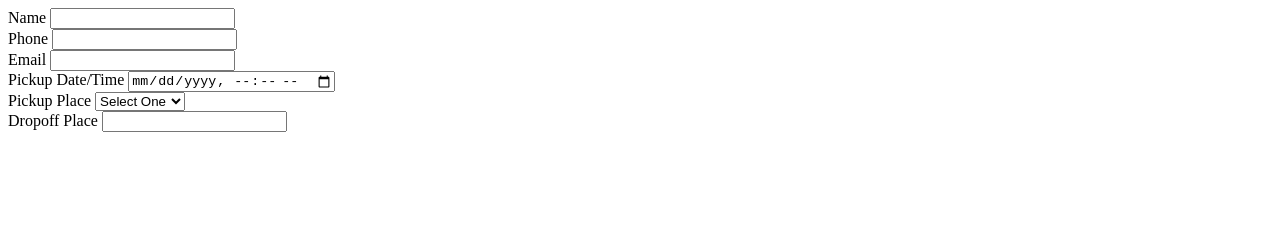
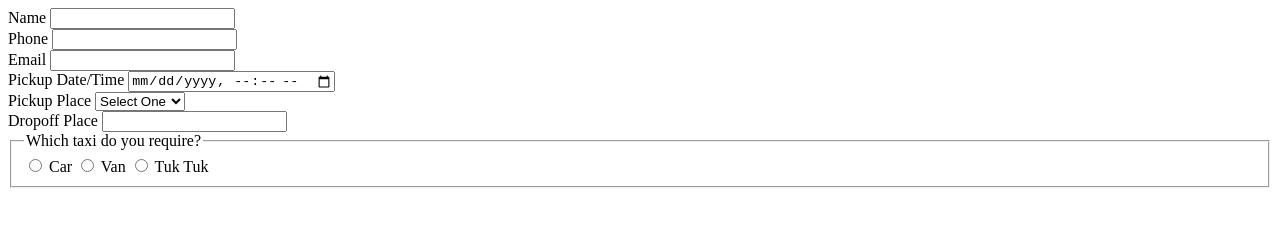
Before and after one commit to ZeeCoder91/ValForms-04, a plain HTML site: page index.html in a window 1280 px wide. Drawn offline with Linux system fonts and the light colour scheme.

Commit message:
practice

```diff
--- a/index.html
+++ b/index.html
@@ -38,8 +38,22 @@
                 <div class="input-group">
                     <label for="dropoff_place">Dropoff Place</label>
                     <input type="text" id="dropoff_place">
+
+                    <datalist id="destinations">
+                        <option value="Airport"></option>
+                        <option value="Beacg"></option>
+                        <option value="Fred"></option>
+                    </datalist>
                 </div>
+                <div class="column">
+                    <fieldset class="taxi">
+                        <legend>Which taxi do you require?</legend>
+                        <label><input type="radio" id="taxi_car" value="car"> Car</label>
+                        <label><input type="radio" id="taxi_van" value="van"> Van</label>
+                        <label><input type="radio" id="taxi_tuk" value="tuktuk"> Tuk Tuk</label>
 
+                    </fieldset>
+                </div>
 
             </div>
         </div>
```
